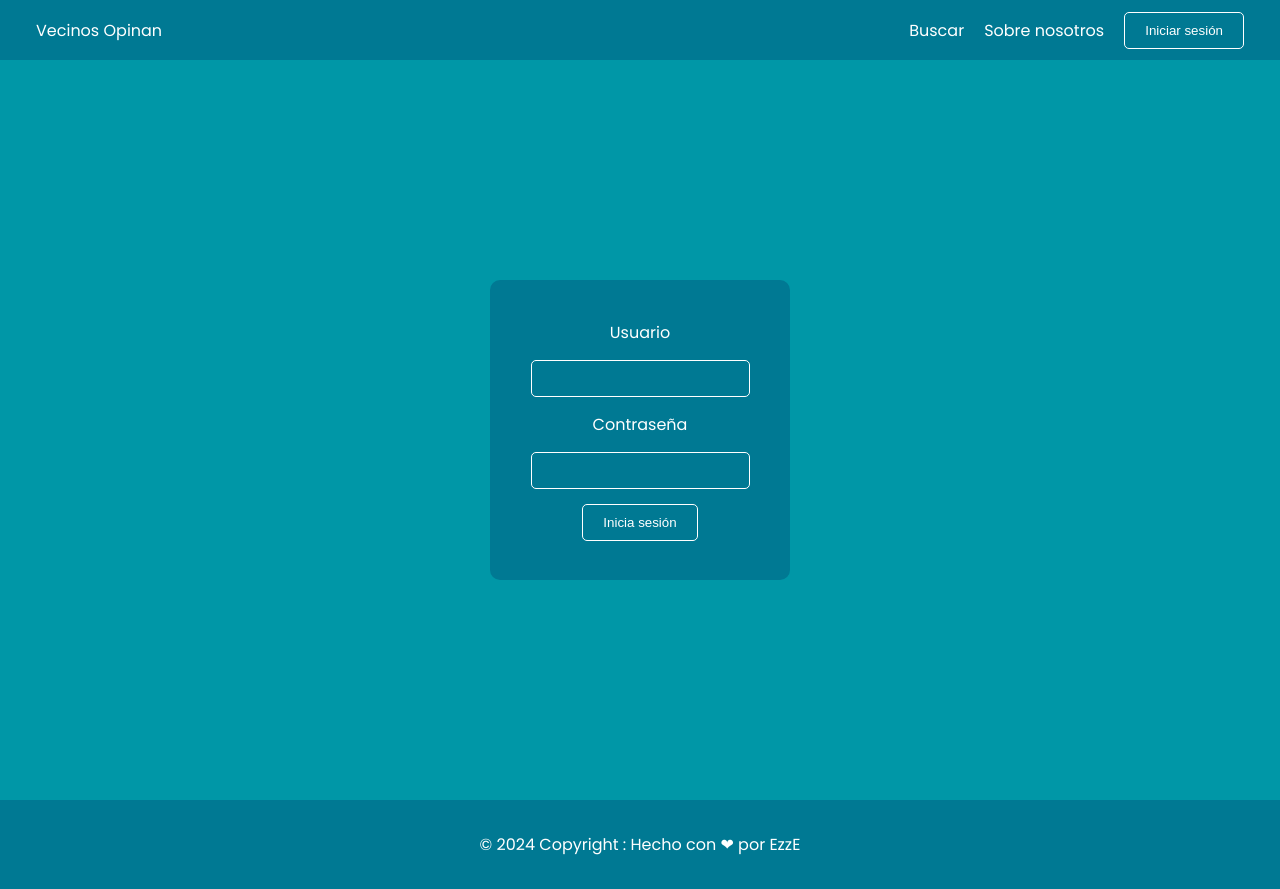
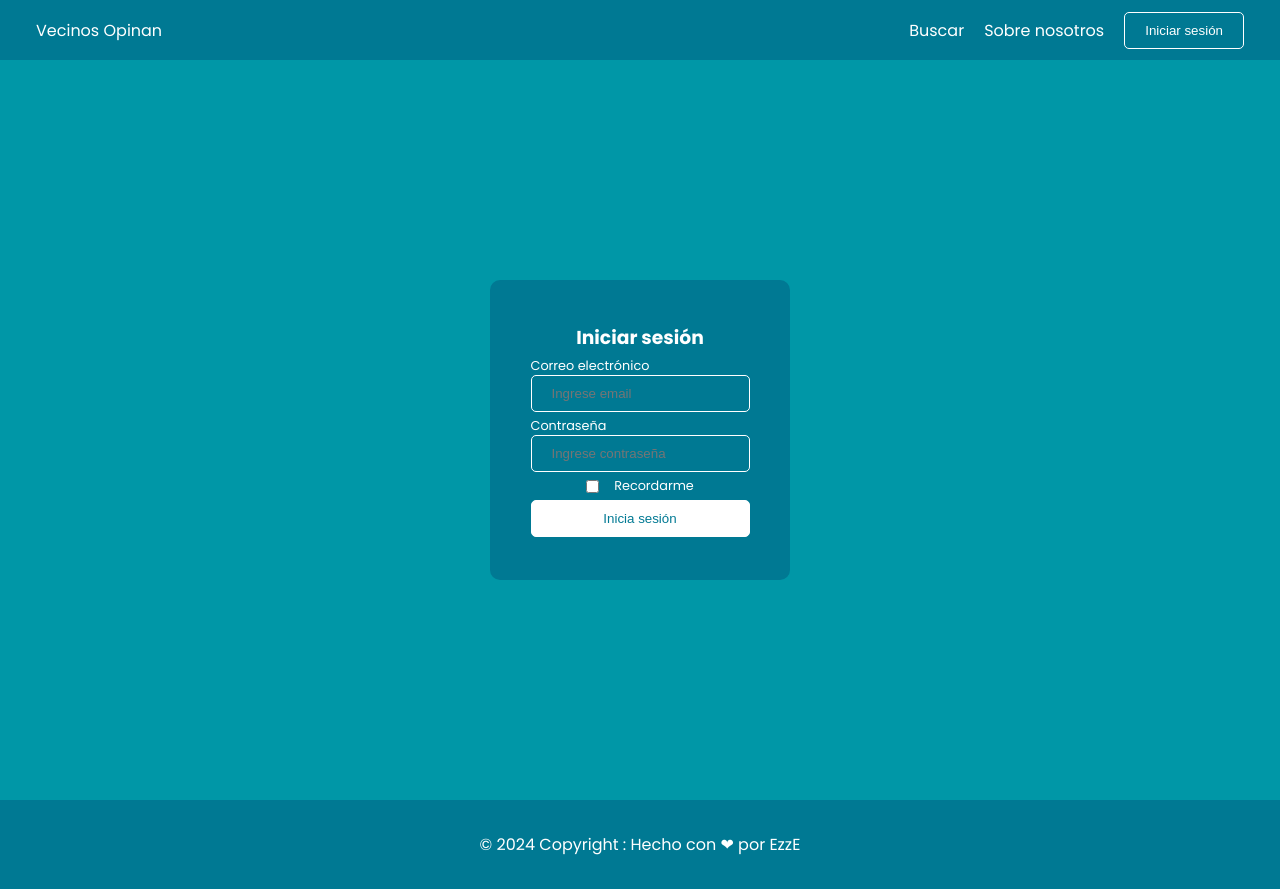
Before and after one commit to ezeabregu/vecinosopinan, a React (Create React App) app: page /login in a window 1280 px wide. Built offline with nearby package versions, Linux system fonts and the light colour scheme.

Commit message:
login changes

```diff
--- a/src/pages/Login/Login.jsx
+++ b/src/pages/Login/Login.jsx
@@ -6,10 +6,19 @@ const Login = () => {
     <ContainerLogin>
       <ContainerForm>
         <form action="">
-          <label htmlFor="">Usuario</label>
-          <input type="text" />
-          <label htmlFor="">Contraseña</label>
-          <input type="password" />
+          <h3>Iniciar sesión</h3>
+          <div>
+            <label htmlFor="">Correo electrónico</label>
+            <input type="text" placeholder="Ingrese email" />
+          </div>
+          <div>
+            <label htmlFor="">Contraseña</label>
+            <input type="password" placeholder="Ingrese contraseña" />
+          </div>
+          <div className="divRecordar">
+            <input type="checkbox" name="" id="" />
+            <label htmlFor=""> Recordarme</label>
+          </div>
           <button>Inicia sesión</button>
         </form>
       </ContainerForm>
--- a/src/pages/Login/loginStyles.js
+++ b/src/pages/Login/loginStyles.js
@@ -19,23 +19,35 @@ export const ContainerForm = styled.form`
   background-color: var(--fondoOscuro);
   display: flex;
   justify-content: center;
+  div {
+    display: flex;
+    flex-direction: column;
+    align-items: flex-start;
+  }
+  .divRecordar {
+    display: flex;
+    flex-direction: row;
+    align-items: center;
+    gap: 15px;
+  }
   form {
     display: flex;
     flex-direction: column;
     justify-content: center;
     align-items: center;
-    gap: 15px;
+    gap: 5px;
   }
   button {
-    background-color: var(--fondoOscuro);
+    width: 100%;
+    background-color: #fff;
     border: 1px solid var(--blanco);
-    color: var(--blanco);
+    color: var(--fondoOscuro);
     border-radius: 5px;
     padding: 10px 20px;
     cursor: pointer;
     &:hover {
-      background-color: #fff;
-      color: var(--fondoOscuro);
+      background-color: var(--fondoOscuro);
+      color: #fff;
     }
   }
   input {
@@ -45,4 +57,7 @@ export const ContainerForm = styled.form`
     border-radius: 5px;
     padding: 10px 20px;
   }
+  label {
+    font-size: 0.8rem;
+  }
 `;
```
